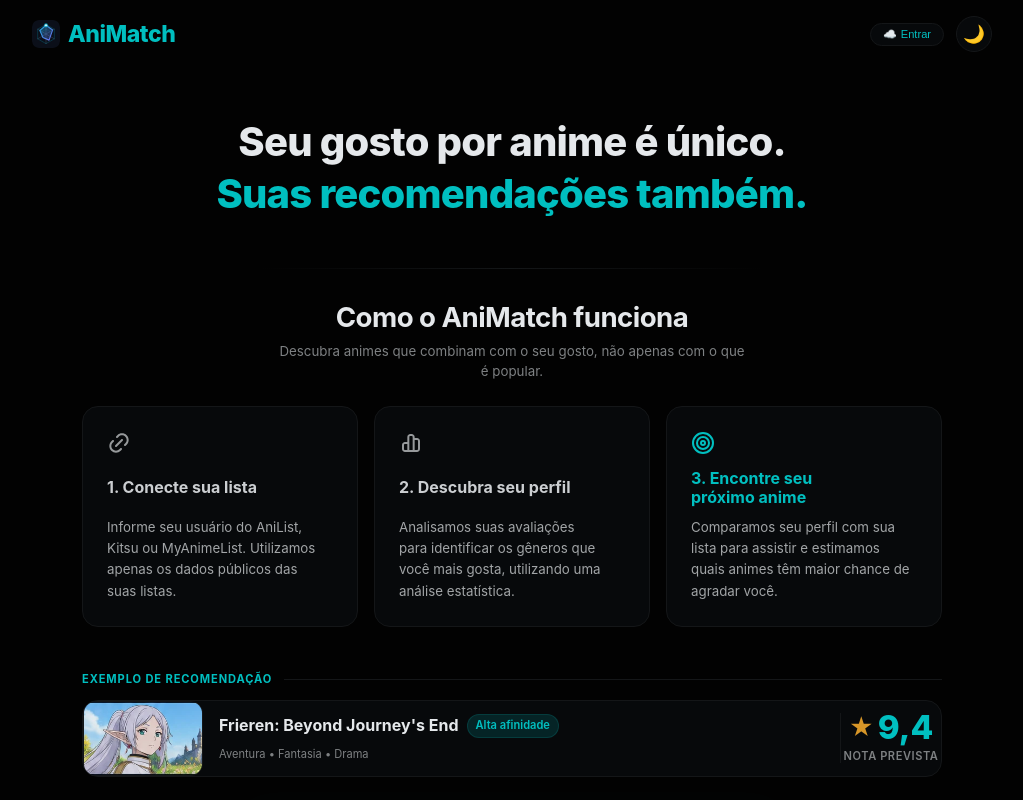
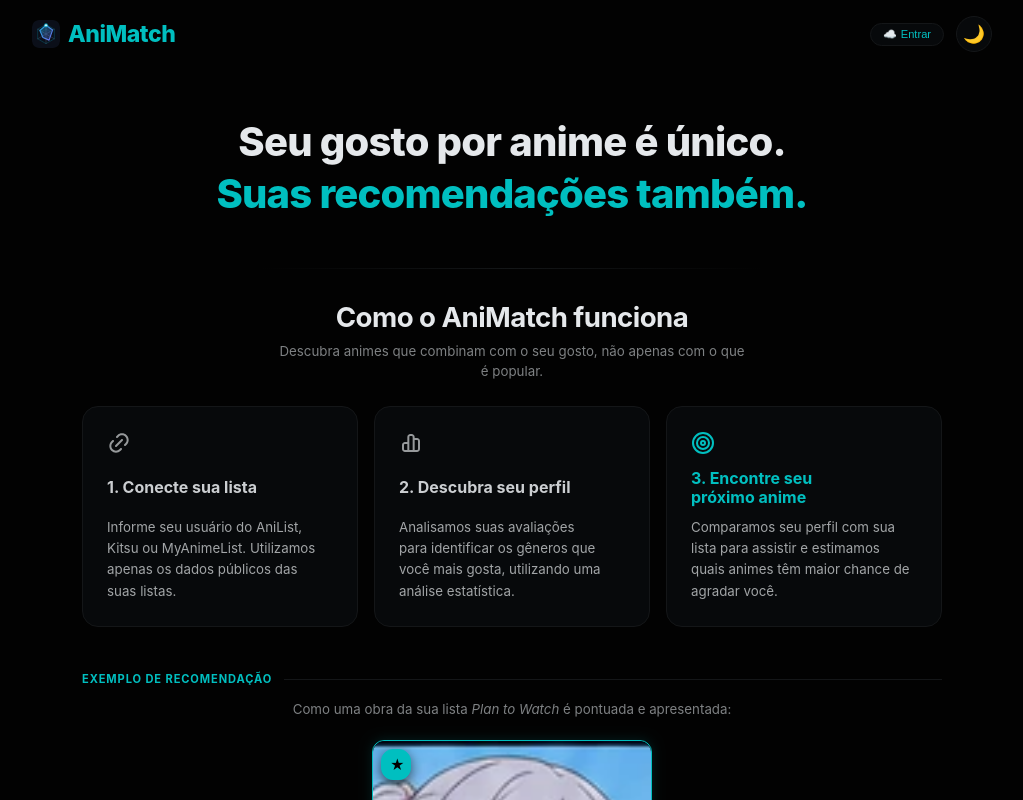
Before and after one commit to wagnergsantos/animatch, a React (Vite) app: page / in a window 1280 px wide. Shown: the top 800 px of the page, without its empty margins (128-1151 px from the left). Built offline with nearby package versions, Linux system fonts and the light colour scheme; no server answers.

Commit message:
feat(landing): render authentic vertical AnimeCard in recommendation example section

```diff
--- a/src/components/LoginScreen.jsx
+++ b/src/components/LoginScreen.jsx
@@ -4,6 +4,7 @@ import { useTranslation } from 'react-i18next'
 import useLocalStorage from '../hooks/useLocalStorage.js'
 import { STORAGE_KEYS } from '../lib/storageKeys.js'
 import InstitutionalFooter from './InstitutionalFooter.jsx'
+import AnimeCard from './AnimeCard.jsx'
 import styles from './LoginScreen.module.css'
 
 export default function LoginScreen({
@@ -155,36 +156,42 @@ export default function LoginScreen({
           </div>
         </section>
 
-        {/* 4. Exemplo de recomendação */}
+        {/* 4. Exemplo real de recomendação (Fiel aos cards do Dashboard) */}
         <section className={styles['example-section']} aria-label="Exemplo de Recomendação">
           <div className={styles['example-header-row']}>
             <span className={styles['example-tag']}>EXEMPLO DE RECOMENDAÇÃO</span>
             <div className={styles['example-line']} aria-hidden="true"></div>
           </div>
-          <div className={styles['example-card']}>
-            <div className={styles['example-left']}>
-              <img
-                src="/frieren-sample.webp"
-                alt="Frieren: Beyond Journey's End"
-                className={styles['example-thumb']}
-                loading="lazy"
-              />
-              <div className={styles['example-details']}>
-                <div className={styles['example-title-row']}>
-                  <h3 className={styles['example-title']}>Frieren: Beyond Journey's End</h3>
-                  <span className={styles['example-badge']}>Alta afinidade</span>
-                </div>
-                <p className={styles['example-genres']}>Aventura • Fantasia • Drama</p>
-              </div>
-            </div>
-            <div className={styles['example-divider']} aria-hidden="true"></div>
-            <div className={styles['example-score-box']}>
-              <div className={styles['example-score-val']}>
-                <span className={styles['example-star']} aria-hidden="true">★</span>
-                <span>9,4</span>
-              </div>
-              <span className={styles['example-score-label']}>NOTA PREVISTA</span>
-            </div>
+          <p className={styles['example-intro']}>
+            Como uma obra da sua lista <em>Plan to Watch</em> é pontuada e apresentada:
+          </p>
+          <div className={styles['example-card-wrapper']}>
+            <AnimeCard
+              anime={{
+                id: 154587,
+                title: "Frieren: Beyond Journey's End",
+                titleObj: {
+                  english: "Frieren: Beyond Journey's End",
+                  romaji: "Sousou no Frieren",
+                },
+                coverImage: "/frieren-sample.webp",
+                year: 2023,
+                episodes: 28,
+                status: "FINISHED",
+                predictedScore: 9.40,
+                communityScore: 9.14,
+                scoreTier: "excellent",
+                predictionSource: "ensemble",
+                topContributingGenres: [
+                  { genre: 'Aventura' },
+                  { genre: 'Fantasia' },
+                ],
+                genres: ['Aventura', 'Fantasia', 'Drama'],
+                planningProviders: ['anilist'],
+                siteUrl: 'https://anilist.co/anime/154587',
+              }}
+              titlePref="english"
+            />
           </div>
         </section>
 
--- a/src/components/LoginScreen.module.css
+++ b/src/components/LoginScreen.module.css
@@ -220,12 +220,15 @@
   display: flex;
   flex-direction: column;
   gap: var(--space-3);
+  align-items: center;
+  width: 100%;
 }
 
 .example-header-row {
   display: flex;
   align-items: center;
   gap: var(--space-3);
+  width: 100%;
 }
 
 .example-tag {
@@ -243,106 +246,17 @@
   background: var(--color-border);
 }
 
-.example-card {
-  background: var(--surface-2);
-  border: 1px solid var(--color-border);
-  border-radius: var(--radius-lg, 12px);
-  padding: var(--space-5);
-  display: flex;
-  flex-wrap: wrap;
-  align-items: center;
-  justify-content: space-between;
-  gap: var(--space-5);
+.example-intro {
+  font-size: var(--text-sm);
+  color: var(--color-muted);
+  text-align: center;
+  margin: 0 0 var(--space-2) 0;
 }
 
-.example-left {
-  display: flex;
-  align-items: center;
-  gap: var(--space-4);
-  flex: 1;
-  min-width: 260px;
-}
-
-.example-thumb {
-  width: 120px;
-  height: 75px;
-  border-radius: var(--radius-md, 8px);
-  object-fit: cover;
-  border: 1px solid var(--color-border);
-  flex-shrink: 0;
-}
-
-.example-details {
-  display: flex;
-  flex-direction: column;
-  gap: var(--space-1);
-}
-
-.example-title-row {
-  display: flex;
-  align-items: center;
-  gap: var(--space-2);
-  flex-wrap: wrap;
-}
-
-.example-title {
-  font-size: var(--text-base);
-  font-weight: 700;
-  color: var(--color-ink);
-  margin: 0;
-}
-
-.example-badge {
-  background: var(--color-primary-badge-bg);
-  color: var(--color-primary);
-  border: 1px solid var(--color-primary-glow);
-  padding: 0.15rem 0.5rem;
-  border-radius: var(--radius-full);
-  font-size: var(--text-xs);
-  font-weight: 600;
-}
-
-.example-genres {
-  font-size: var(--text-xs);
-  color: var(--color-muted);
-  margin: var(--space-1) 0 0 0;
-}
-
-.example-divider {
-  width: 1px;
-  height: 50px;
-  background: var(--color-border);
-}
-
-.example-score-box {
-  display: flex;
-  flex-direction: column;
-  align-items: center;
-  min-width: 100px;
-}
-
-.example-score-val {
-  display: flex;
-  align-items: center;
-  gap: 0.25rem;
-  font-size: var(--text-2xl);
-  font-weight: 800;
-  color: var(--color-primary);
-  line-height: 1;
-}
-
-.example-star {
-  color: var(--color-accent);
-  font-size: 1.5rem;
-}
-
-.example-score-label {
-  font-size: var(--text-xs);
-  color: var(--color-muted);
-  font-weight: 600;
-  letter-spacing: 0.05em;
-  text-transform: uppercase;
-  margin-top: var(--space-1);
+.example-card-wrapper {
+  width: 100%;
+  max-width: 280px;
+  margin: 0 auto;
 }
 
 /* 5. Experimente o AniMatch (Search Box com Primary Glow) */
```
